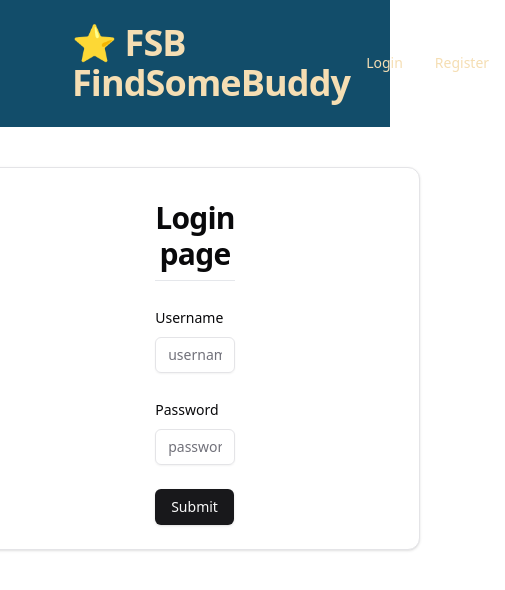
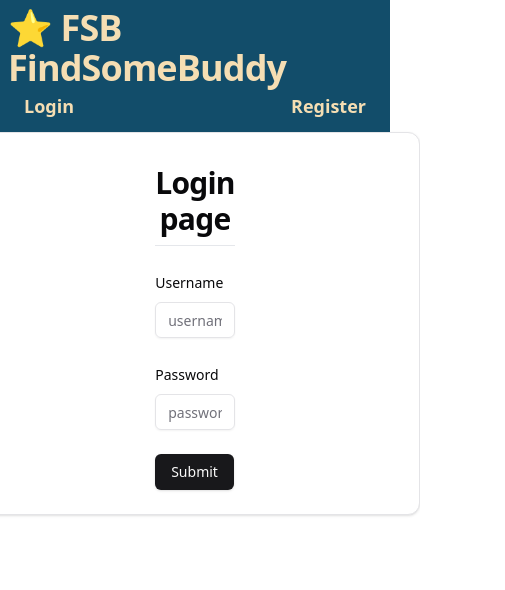
Before and after one commit to ValeriiaPavl/FSB-frontend, a Next.js app: page /login in a window 390 px wide. Shown: the top 590 px of the page, 505 px wide, since content can reach past the window. Built offline with nearby package versions, Linux system fonts and the light colour scheme; no server answers.

Commit message:
changed navbar for mobiles

```diff
--- a/src/components/NavBar.tsx
+++ b/src/components/NavBar.tsx
@@ -72,9 +72,9 @@ const NavWithToken = (props: NavWithTokenProps) => {
   };
 
   return (
-    <div className="sticky top-0 z-10">
-      <nav className="nav-bar flex items-center">
-        <div className="mx-auto container relative flex items-center justify-between content-center">
+    <div className="flex sticky top-0 z-10">
+      <nav className="flex-grow text-[#f5deb3] bg-[#124d6a]">
+        <div className="px-2 py-2 relative flex items-center justify-between content-center w-full flex-wrap">
           <span className="scroll-m-20 text-4xl font-extrabold tracking-tight lg:text-5xl">
             ⭐ FSB FindSomeBuddy
           </span>
@@ -82,28 +82,40 @@ const NavWithToken = (props: NavWithTokenProps) => {
             <>
               {" "}
               <a href={`/users/extended/${userIdFromToken}`}>
-                <Avatar className="w-20 h-20 border-4 border-wheat hover:scale-110">
+                <Avatar className="w-20 h-20 border-4 border-[#f5deb3] hover:scale-110">
                   <AvatarImage src={currUser?.user_avatar} />
                   <AvatarFallback>{currUser?.username}</AvatarFallback>
                 </Avatar>
               </a>
               <Button variant="link">
-                <Link href="/users" className="text-lg font-semibold">
+                <Link
+                  href="/users"
+                  className="text-lg font-semibold text-[#f5deb3]"
+                >
                   All users
                 </Link>
               </Button>
               <Button variant="link">
-                <Link href="/likes/from" className="text-lg font-semibold">
-                  Likes from you
+                <Link
+                  href="/likes/from"
+                  className="text-lg font-semibold text-[#f5deb3]"
+                >
+                  <p>Likes from you</p>
                 </Link>
               </Button>
               <Button variant="link">
-                <Link href="/likes/to" className="text-lg font-semibold">
+                <Link
+                  href="/likes/to"
+                  className="text-lg font-semibold text-[#f5deb3]"
+                >
                   Who liked you
                 </Link>
               </Button>
               <Button variant="link">
-                <Link href="/likes/mutual" className="text-lg font-semibold">
+                <Link
+                  href="/likes/mutual"
+                  className="text-lg font-semibold text-[#f5deb3]"
+                >
                   Mutual likes
                 </Link>
               </Button>
@@ -114,10 +126,20 @@ const NavWithToken = (props: NavWithTokenProps) => {
           ) : (
             <>
               <Button variant="link">
-                <Link href="/login">Login</Link>
+                <Link
+                  href="/login"
+                  className="text-lg font-semibold text-[#f5deb3]"
+                >
+                  Login
+                </Link>
               </Button>
               <Button variant="link">
-                <Link href="/register">Register</Link>
+                <Link
+                  href="/register"
+                  className="text-lg font-semibold text-[#f5deb3]"
+                >
+                  Register
+                </Link>
               </Button>
             </>
           )}
--- a/src/styles/globals.css
+++ b/src/styles/globals.css
@@ -55,14 +55,14 @@
   }
 
 
-  .nav-bar {
+  /* .nav-bar {
     background-color: #124d6a;
     margin-top: 0;
     margin-bottom: 40px;
     padding: 20px 20px 20px 40px;
     color: wheat;
     height: 15vh;
-  }
+  } */
 
   .nav-bar a:visited {
     color: yellowgreen;
```
